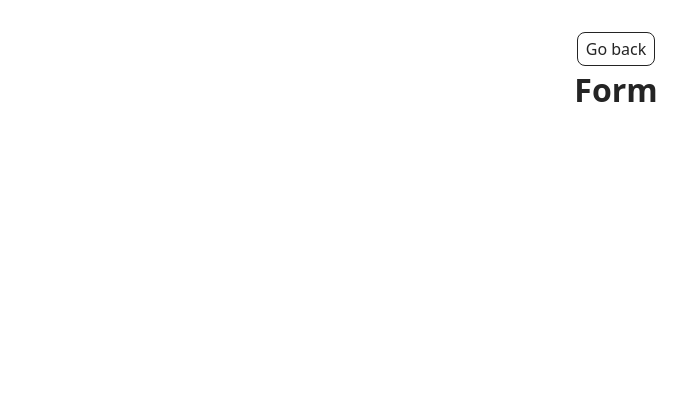
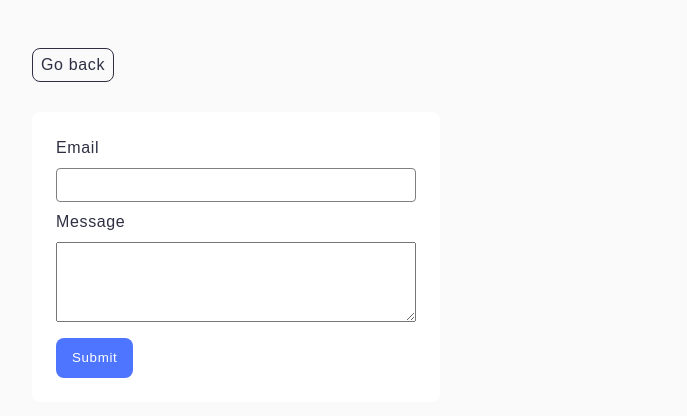
Before and after one commit to Valentyna1302/goit-js-hw-09, a website built with Vite: page src/2-form.html in a window 1280 px wide. Shown: the whole page, without its empty margins (24-711 px from the left). Built offline with nearby package versions, Linux system fonts and the light colour scheme.

Commit message:
update css

```diff
--- a/src/2-form.html
+++ b/src/2-form.html
@@ -11,7 +11,19 @@
     <main>
       <div class="container">
         <a class="back-link" href="./index.html">Go back</a>
-        <h1 class="main-title">Form</h1>
+        <form class="feedback-form" autocomplete="off">
+          <div class="label-container">
+            <label>
+              Email
+              <input type="email" name="email" autofocus />
+            </label>
+            <label>
+              Message
+              <textarea name="message" rows="8" class="textarea"></textarea>
+            </label>
+          </div>
+          <button type="submit">Submit</button>
+        </form>
       </div>
     </main>
 
--- a/src/css/back-link.css
+++ b/src/css/back-link.css
@@ -5,6 +5,7 @@
   margin-top: 32px;
   border: 1px solid;
   border-radius: 8px;
+  margin-bottom: 30px;
 }
 .back-link::before {
   content: '';
--- a/src/css/base.css
+++ b/src/css/base.css
@@ -1,32 +1,33 @@
-:root {
-  /* font-family: Inter, Avenir, Helvetica, Arial, sans-serif; */
-  font-family: system-ui, -apple-system, BlinkMacSystemFont, 'Segoe UI', Roboto,
-    Oxygen, Ubuntu, Cantarell, 'Open Sans', 'Helvetica Neue', sans-serif;
-  font-size: 16px;
-  line-height: 1.5;
-  font-weight: 400;
-
-  color: #242424;
-  background-color: rgba(255, 255, 255, 0.87);
-
-  font-synthesis: none;
-  text-rendering: optimizeLegibility;
-  -webkit-font-smoothing: antialiased;
-  -moz-osx-font-smoothing: grayscale;
-  -webkit-text-size-adjust: 100%;
+* {
+  box-sizing: border-box;
 }
 
 body {
-  display: flex;
-  flex-direction: column;
-  min-width: 100vw;
-  min-height: 100vh;
-  margin: 0;
+  margin: 16px;
+  font-family: 'Montserrat', sans-serif;
+  background-color: #fafafa;
+  color: #2e2f42;
+  line-height: 24px;
+  letter-spacing: 0.04em;
 }
 
-main {
-  flex-grow: 1;
+ul {
+  list-style-type: none;
 }
-main:has(.back-link) {
-  text-align: center;
+
+input,
+textarea,
+button {
+  font-family: inherit;
+  line-height: inherit;
+  letter-spacing: inherit;
 }
+
+button {
+  border: none;
+  cursor: pointer;
+}
+
+button:hover {
+  background-color: #6c8cff;
+}
--- a/src/css/gallery.css
+++ b/src/css/gallery.css
@@ -15,3 +15,50 @@
   height: 200px;
   object-fit: cover;
 }
+
+.feedback-form {
+  display: flex;
+  flex-direction: column;
+  gap: 16px;
+  padding: 24px;
+  background-color: #fff;
+  border-radius: 8px;
+  max-width: 408px;
+}
+
+.label-container {
+  display: flex;
+  flex-direction: column;
+  gap: 8px;
+}
+
+.feedback-form label {
+  display: flex;
+  flex-direction: column;
+  gap: 8px;
+  font-size: 16px;
+}
+
+.feedback-form input {
+  padding: 4px;
+  border: 1px solid #808080;
+  border-radius: 4px;
+  outline: none;
+}
+
+.feedback-form input:hover {
+  border-color: black;
+}
+
+.feedback-form button {
+  align-self: flex-start;
+  padding: 8px 16px;
+  color: #ffffff;
+  background-color: #4e75ff;
+  border-radius: 8px;
+  font-weight: 500;
+}
+
+.textarea {
+  height: 80px;
+}
--- a/src/js/1-gallery.js
+++ b/src/js/1-gallery.js
@@ -90,8 +90,6 @@ const lightbox = new SimpleLightbox('.gallery a', {
   captions: true,
 });
 
-lightbox.refresh();
-
 // function selectImage(event) {
 //   event.preventDefault();
 //   if (!event.target.classList.contains('gallery-image')) {
--- a/src/js/2-form.js
+++ b/src/js/2-form.js
@@ -0,0 +1,22 @@
+const formData = {
+  email: '',
+  message: '',
+};
+
+const form = document.querySelector('.feedback-form');
+const localStorageKey = 'feedback-form-state';
+
+form.addEventListener('input', event => {
+  formData.email = form.elements.email.value;
+  formData.message = form.elements.message.value;
+  console.log(formData);
+  localStorage.setItem(localStorageKey, JSON.stringify(formData));
+});
+
+const isLocalStorage = JSON.parse(localStorage.getItem(localStorageKey)) || {};
+
+form.addEventListener('submit', event => {
+  event.preventDefault();
+  if (condition) {
+  }
+});
```
Also changed, not shown: src/1-gallery.html (+0 -1 lines).
